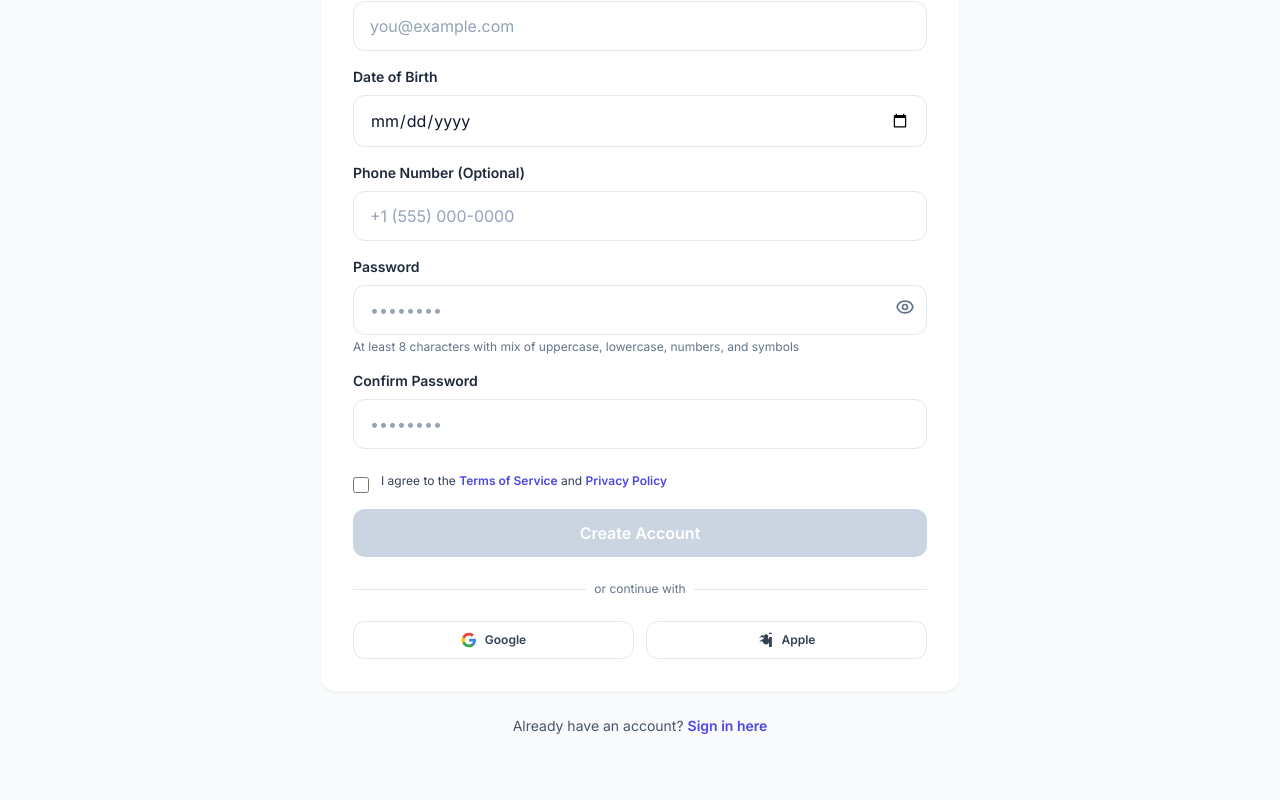
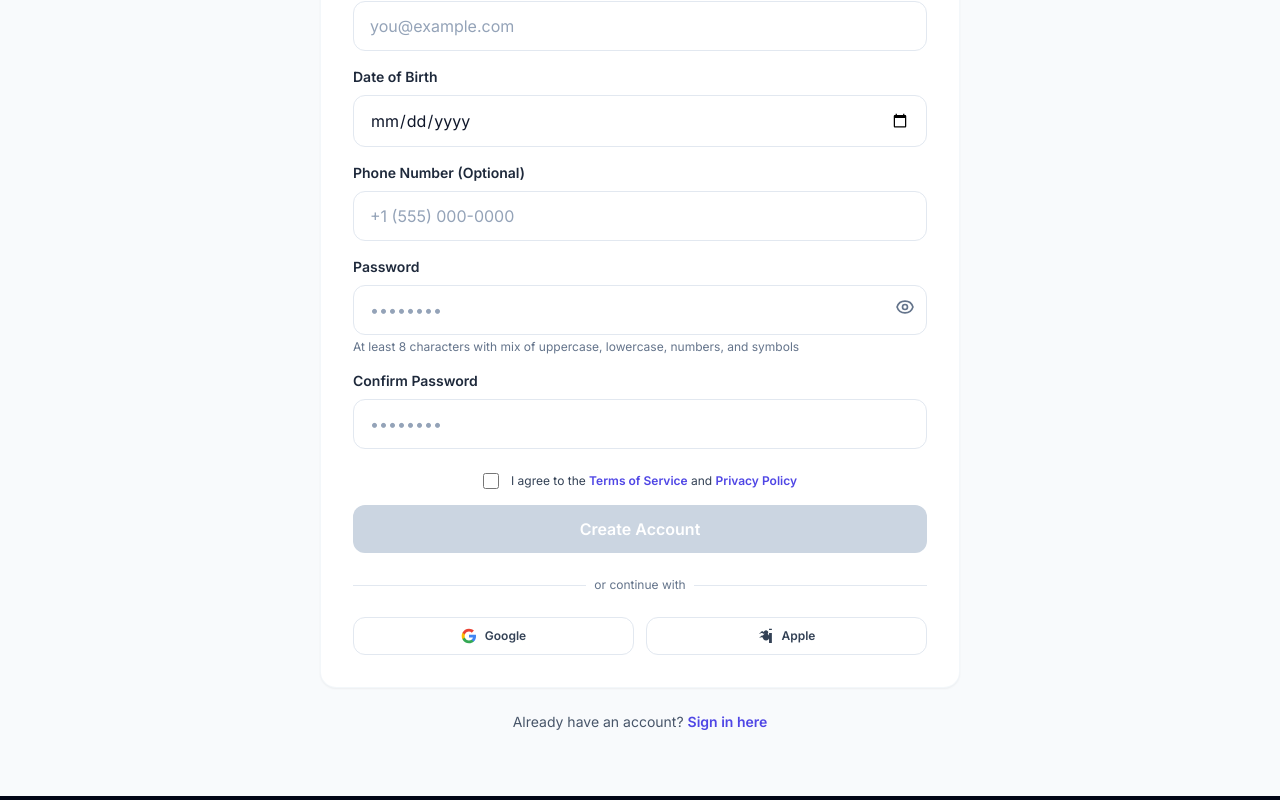
Before and after one commit to kurt-ds/curis-telehealth, a Next.js app in the folder frontend/: page /register/patient in a window 1280 px wide. Shown: the part 716-1516 px from the top of the page. Built offline with nearby package versions, Linux system fonts and the light colour scheme.

Commit message:
stye: minor changes on terms of service on patient register page

```diff
--- a/frontend/src/app/register/patient/page.tsx
+++ b/frontend/src/app/register/patient/page.tsx
@@ -354,13 +354,13 @@ export default function PatientRegisterPage() {
 
             {/* Accept Terms */}
             <div className="pt-2">
-              <label className="flex items-start gap-3 cursor-pointer">
+              <label className="flex items-center justify-center gap-3 cursor-pointer">
                 <input
                   type="checkbox"
                   name="acceptTerms"
                   checked={formData.acceptTerms}
                   onChange={handleChange}
-                  className="w-4 h-4 rounded border-slate-300 text-indigo-600 focus:ring-indigo-500 mt-1"
+                  className="w-4 h-4 rounded border-slate-300 text-indigo-600 focus:ring-indigo-500"
                   disabled={isLoading}
                 />
                 <span className="text-xs text-slate-700">
```
